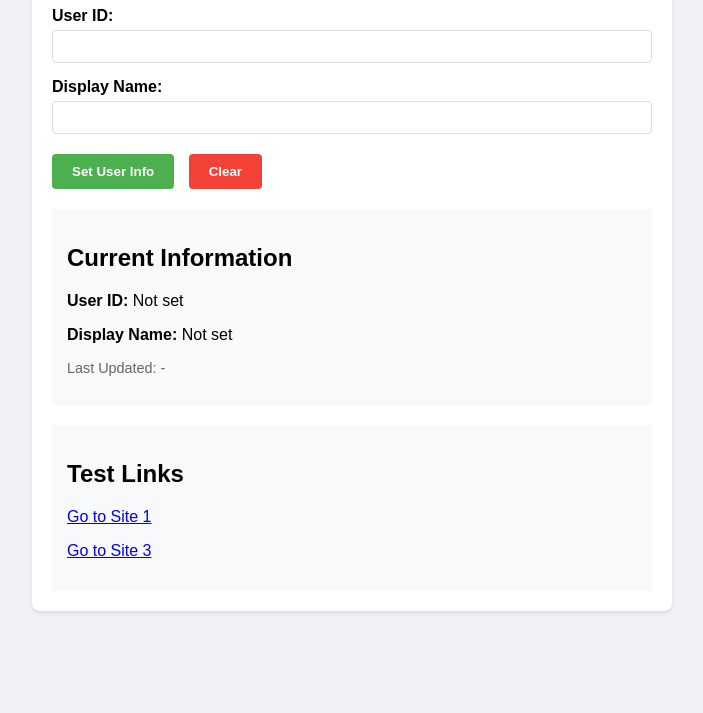
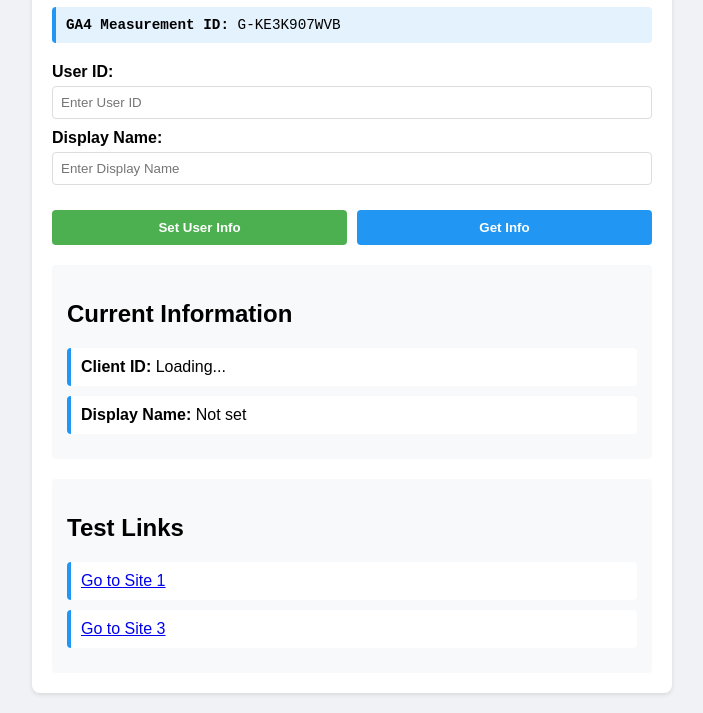
Before and after one commit to meganechan/kidmaioak, a website: page site3.html in a window 1280 px wide. Shown: the part 113-826 px from the top of the page, without its empty margins (288-991 px from the left). Before the commit the page ends 800 px from the top, so only its background shows below. Drawn offline with Linux system fonts and the light colour scheme.

Commit message:
Update site3.html

```diff
--- a/site3.html
+++ b/site3.html
@@ -3,17 +3,19 @@
 <head>
     <meta charset="UTF-8">
     <meta name="viewport" content="width=device-width, initial-scale=1.0">
-    <title>Cross-Domain User Tracking</title>
+    <title>GA4 Properties</title>
 
     <!-- Google Analytics 4 -->
     <script async src="https://www.googletagmanager.com/gtag/js?id=G-KE3K907WVB"></script>
     <script>
+        // Store GA ID for easy reference
+        const GA_MEASUREMENT_ID = 'G-KE3K907WVB';
+
         window.dataLayer = window.dataLayer || [];
         function gtag() { dataLayer.push(arguments); }
         gtag('js', new Date());
 
-        // Initialize GA4 with cross-domain tracking
-        gtag('config', 'G-KE3K907WVB', {
+        gtag('config', GA_MEASUREMENT_ID, {
             'cookie_domain': 'auto',
             'linker': {
                 'domains': ['kidmaioak.com', 'orca-app-5ape4.ondigitalocean.app'],
@@ -21,96 +23,71 @@
             }
         });
 
-        // Function to set shared user information
-        function setSharedUserInfo(userId, displayName) {
-            // Store both values in localStorage
-            const userInfo = {
-                userId: userId,
-                displayName: displayName,
-                timestamp: new Date().toISOString()
-            };
-            localStorage.setItem('shared_user_info', JSON.stringify(userInfo));
+        // Get GA Client ID
+        function getGAClientId() {
+            gtag('get', GA_MEASUREMENT_ID, 'client_id', (clientId) => {
+                console.log('Client ID:', clientId);
+                document.getElementById('clientId').textContent = clientId || 'Not found';
+            });
+        }
 
-            // Configure GA4 with the user ID
-            gtag('config', 'G-KE3K907WVB', {
-                'user_id': userId,
-                'cookie_domain': 'auto',
-                'linker': {
-                    'domains': ['kidmaioak.com', 'orca-app-5ape4.ondigitalocean.app'],
-                    'accept_incoming': true
+        // Get GA User Properties
+        function getUserProperties() {
+            gtag('get', GA_MEASUREMENT_ID, 'user_properties', (properties) => {
+                console.log('User properties:', properties);
+                if (properties && properties.display_name) {
+                    document.getElementById('displayName').textContent = properties.display_name.value;
                 }
             });
-
-            // Send custom event with user info
-            gtag('event', 'user_info_set', {
-                'user_id': userId,
-                'display_name': displayName
-            });
-
-            // Update display
-            updateDisplay(userInfo);
         }
 
-        // Function to get shared user information
-        function getSharedUserInfo() {
-            const storedInfo = localStorage.getItem('shared_user_info');
-            return storedInfo ? JSON.parse(storedInfo) : null;
-        }
+        // Set User Information
+        function setUserInfo() {
+            const nameInput = document.getElementById('nameInput').value;
+            const userId = document.getElementById('userIdInput').value;
 
-        // Function to update display
-        function updateDisplay(userInfo) {
-            if (userInfo) {
-                document.getElementById('currentUserId').textContent = userInfo.userId;
-                document.getElementById('currentDisplayName').textContent = userInfo.displayName;
-                document.getElementById('lastUpdated').textContent = new Date(userInfo.timestamp).toLocaleString();
-            }
-        }
-
-        // Function to handle form submission
-        function handleSubmit() {
-            const userId = document.getElementById('userIdInput').value;
-            const displayName = document.getElementById('displayNameInput').value;
-
-            if (!userId || !displayName) {
+            if (!nameInput || !userId) {
                 alert('Please enter both User ID and Display Name');
                 return;
             }
 
-            setSharedUserInfo(userId, displayName);
+            // Set user ID
+            gtag('config', GA_MEASUREMENT_ID, {
+                'user_id': userId
+            });
 
-            // Clear inputs after setting
+            // Set user properties
+            gtag('set', 'user_properties', {
+                'display_name': nameInput
+            });
+
+            // Send event
+            gtag('event', 'user_info_set', {
+                'user_id': userId,
+                'display_name': nameInput
+            });
+
+            // Clear inputs
+            document.getElementById('nameInput').value = '';
             document.getElementById('userIdInput').value = '';
-            document.getElementById('displayNameInput').value = '';
+
+            // Get updated info
+            getGAClientId();
+            getUserProperties();
         }
 
-        // Function to clear user info
-        function clearUserInfo() {
-            localStorage.removeItem('shared_user_info');
-            document.getElementById('currentUserId').textContent = 'Not set';
-            document.getElementById('currentDisplayName').textContent = 'Not set';
-            document.getElementById('lastUpdated').textContent = '-';
-
-            // Reset GA4 config
-            gtag('config', 'G-KE3K907WVB', {
-                'user_id': undefined
-            });
+        // Get All Information
+        function getAllInfo() {
+            getGAClientId();
+            getUserProperties();
         }
 
-        // Initialize on page load
+        // Initialize
         document.addEventListener('DOMContentLoaded', function() {
-            const storedInfo = getSharedUserInfo();
-            if (storedInfo) {
-                updateDisplay(storedInfo);
-                gtag('config', 'G-KE3K907WVB', {
-                    'user_id': storedInfo.userId
-                });
-            }
-
-            // Add event listeners to form
-            document.getElementById('userForm').addEventListener('submit', function(e) {
-                e.preventDefault();
-                handleSubmit();
-            });
+            // Display GA ID
+            document.getElementById('gaId').textContent = GA_MEASUREMENT_ID;
+            // Get initial info
+            getAllInfo();
         });
     </script>
 
@@ -129,10 +106,19 @@
             border-radius: 8px;
             box-shadow: 0 2px 4px rgba(0,0,0,0.1);
         }
-        .form-group {
+        .ga-id {
+            background: #e3f2fd;
+            padding: 10px;
+            border-radius: 4px;
+            margin-bottom: 20px;
+            border-left: 4px solid #2196F3;
+            font-family: monospace;
+            font-size: 1.1em;
+        }
+        .input-group {
             margin-bottom: 15px;
         }
-        label {
+        .input-group label {
             display: block;
             margin-bottom: 5px;
             font-weight: bold;
@@ -140,12 +126,15 @@
         input {
             width: 100%;
             padding: 8px;
+            margin-bottom: 10px;
             border: 1px solid #ddd;
             border-radius: 4px;
             box-sizing: border-box;
         }
         .button-group {
-            margin-top: 20px;
+            display: flex;
+            gap: 10px;
+            margin: 15px 0;
         }
         button {
             padding: 10px 20px;
@@ -153,60 +142,68 @@
             border-radius: 4px;
             cursor: pointer;
             font-weight: bold;
-            margin-right: 10px;
-        }
-        .submit-btn {
-            background-color: #4CAF50;
+            flex: 1;
             color: white;
         }
-        .clear-btn {
-            background-color: #f44336;
-            color: white;
-        }
+        .set-btn { background-color: #4CAF50; }
+        .get-btn { background-color: #2196F3; }
         .info-box {
             margin-top: 20px;
             padding: 15px;
             background: #f8f9fa;
             border-radius: 4px;
         }
-        .timestamp {
-            font-size: 0.9em;
-            color: #666;
+        .info-item {
+            margin: 10px 0;
+            padding: 10px;
+            background: white;
+            border-radius: 4px;
+            border-left: 4px solid #2196F3;
         }
     </style>
 </head>
 <body>
     <div class="container">
-        <h1>User Information</h1>
+        <h1>GA4 Properties</h1>
 
-        <form id="userForm">
-            <div class="form-group">
-                <label for="userIdInput">User ID:</label>
-                <input type="text" id="userIdInput" required>
-            </div>
+        <div class="ga-id">
+            <strong>GA4 Measurement ID:</strong>
+            <span id="gaId">Loading...</span>
+        </div>
 
-            <div class="form-group">
-                <label for="displayNameInput">Display Name:</label>
-                <input type="text" id="displayNameInput" required>
-            </div>
+        <div class="input-group">
+            <label for="userIdInput">User ID:</label>
+            <input type="text" id="userIdInput" placeholder="Enter User ID">
 
-            <div class="button-group">
-                <button type="submit" class="submit-btn">Set User Info</button>
-                <button type="button" class="clear-btn" onclick="clearUserInfo()">Clear</button>
-            </div>
-        </form>
+            <label for="nameInput">Display Name:</label>
+            <input type="text" id="nameInput" placeholder="Enter Display Name">
+        </div>
+
+        <div class="button-group">
+            <button class="set-btn" onclick="setUserInfo()">Set User Info</button>
+            <button class="get-btn" onclick="getAllInfo()">Get Info</button>
+        </div>
 
         <div class="info-box">
             <h2>Current Information</h2>
-            <p><strong>User ID:</strong> <span id="currentUserId">Not set</span></p>
-            <p><strong>Display Name:</strong> <span id="currentDisplayName">Not set</span></p>
-            <p class="timestamp">Last Updated: <span id="lastUpdated">-</span></p>
+            <div class="info-item">
+                <strong>Client ID:</strong>
+                <span id="clientId">Loading...</span>
+            </div>
+            <div class="info-item">
+                <strong>Display Name:</strong>
+                <span id="displayName">Not set</span>
+            </div>
         </div>
 
         <div class="info-box">
             <h2>Test Links</h2>
-            <p><a href="https://kidmaioak.com/site1.html">Go to Site 1</a></p>
-            <p><a href="https://orca-app-5ape4.ondigitalocean.app/site3.html">Go to Site 3</a></p>
+            <div class="info-item">
+                <a href="https://kidmaioak.com/site1.html">Go to Site 1</a>
+            </div>
+            <div class="info-item">
+                <a href="https://orca-app-5ape4.ondigitalocean.app/site3.html">Go to Site 3</a>
+            </div>
         </div>
     </div>
 </body>
```
